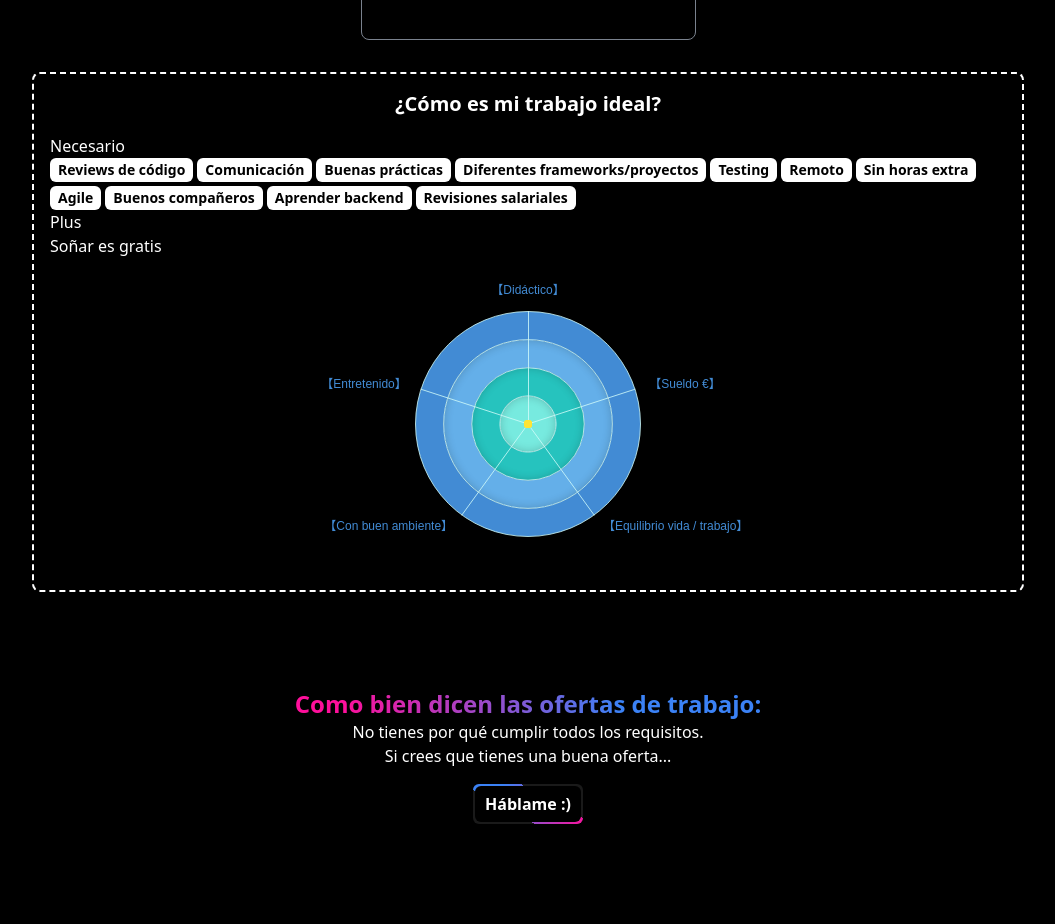
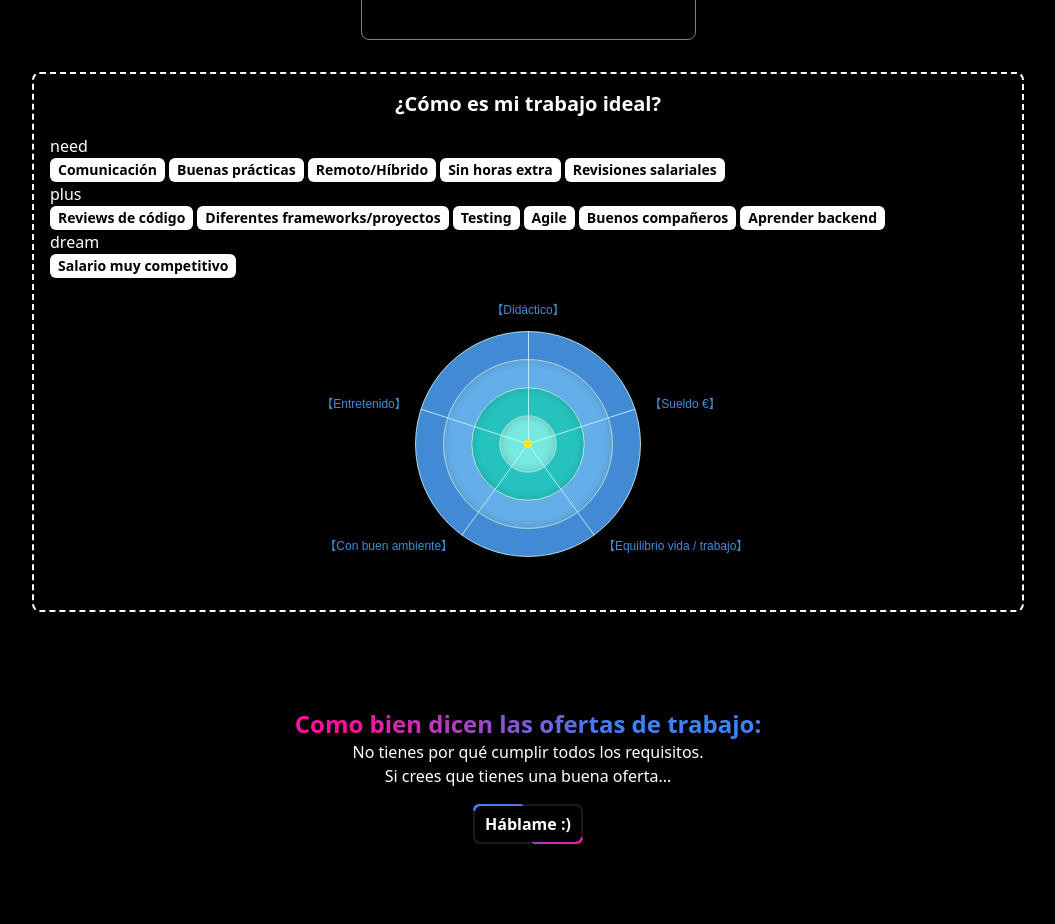
Before and after one commit to Kikemaji/resume, a Next.js app: page / in a window 1280 px wide. Shown: the part 2620-3544 px from the top of the page, without its empty margins (112-1167 px from the left). Built offline with nearby package versions, Linux system fonts and the light colour scheme.

Commit message:
Added types of features

```diff
--- a/src/components/sections/dreamJob/DreamJobSection.tsx
+++ b/src/components/sections/dreamJob/DreamJobSection.tsx
@@ -3,11 +3,12 @@ import { RadarChart } from '@/components/charts/RadarChart';
 import clsx from 'clsx';
 import React, { useState } from 'react';
 import { Feature, SelectedFeatures } from './types';
-import { calculateFeatureValuePerTheme } from './jobUtils';
+import { calculateFeatureValuePerTheme, getFeaturesByType } from './jobUtils';
 import { featuresContent, mainThemes } from './jobContent';
 
 const { maxFeaturesNumber, valuePerTheme } =
   calculateFeatureValuePerTheme(featuresContent);
+
 const positionsArray: Record<string, number> = {};
 mainThemes.forEach((objeto, index) => {
   positionsArray[objeto.keyword] = index;
@@ -23,6 +24,8 @@ const allFeaturesNotActive: SelectedFeatures = featuresContent.reduce(
   },
   {} as SelectedFeatures
 );
+
+const featuresByType = getFeaturesByType(featuresContent);
 
 const DreamJobSection = () => {
   const [selectedFeatures, setSelectedFeatures] =
@@ -65,9 +68,11 @@ const DreamJobSection = () => {
         ¿Cómo es mi trabajo ideal?
       </h2>
       <div>
-        <p>Necesario</p>
+        {Object.entries(featuresByType).map(([type, feature]) => (
+          <div key={type}>
+            <p>{type}</p>
             <div className="flex flex-wrap gap-1 text-sm text-black">
-          {featuresContent.map((feature, index) => (
+              {feature.map((feature, index) => (
                 <StringItem
                   key={index}
                   value={feature}
@@ -76,10 +81,8 @@ const DreamJobSection = () => {
                 />
               ))}
             </div>
-        <p>Plus</p>
-        <div className="flex flex-wrap gap-1 text-sm text-black"></div>
-        <p>Soñar es gratis</p>
-        <div className="flex flex-wrap gap-1 text-sm text-black"></div>
+          </div>
+        ))}
       </div>
       <RadarChart
         indicators={mainThemes}
--- a/src/components/sections/dreamJob/jobContent.ts
+++ b/src/components/sections/dreamJob/jobContent.ts
@@ -8,18 +8,16 @@ export const mainThemes: Theme[] = [
   { name: 'Sueldo €', keyword: 'sueldo' },
 ];
 export const featuresContent: Feature[] = [
-  { name: 'Reviews de código', themes: ['didactico'] },
-  { name: 'Comunicación', themes: ['ambiente', 'entretenido'] },
-  { name: 'Buenas prácticas', themes: ['didactico', 'entretenido'] },
-  {
-    name: 'Diferentes frameworks/proyectos',
-    themes: ['entretenido', 'didactico'],
-  },
-  { name: 'Testing', themes: ['didactico'] },
-  { name: 'Remoto', themes: ['equilibrio'] },
-  { name: 'Sin horas extra', themes: ['equilibrio', 'ambiente'] },
-  { name: 'Agile', themes: ['didactico', 'equilibrio'] },
-  { name: 'Buenos compañeros', themes: ['ambiente', 'entretenido'] },
-  { name: 'Aprender backend', themes: ['didactico', 'entretenido'] },
-  { name: 'Revisiones salariales', themes: ['sueldo', 'equilibrio'] },
+  { name: 'Reviews de código', themes: ['didactico'] , type:'plus'},
+  { name: 'Comunicación', themes: ['ambiente', 'entretenido'] , type:'need'},
+  { name: 'Buenas prácticas', themes: ['didactico', 'entretenido'] , type:'need'},
+  {name: 'Diferentes frameworks/proyectos', themes: ['entretenido', 'didactico'], type:'plus'},
+  { name: 'Testing', themes: ['didactico'] , type:'plus'},
+  { name: 'Remoto/Híbrido', themes: ['equilibrio'] , type:'need'},
+  { name: 'Sin horas extra', themes: ['equilibrio', 'ambiente'] , type:'need'},
+  { name: 'Agile', themes: ['didactico', 'equilibrio'] , type:'plus'},
+  { name: 'Buenos compañeros', themes: ['ambiente', 'entretenido'] , type:'plus'},
+  { name: 'Aprender backend', themes: ['didactico', 'entretenido'] , type:'plus'},
+  { name: 'Revisiones salariales', themes: ['sueldo', 'equilibrio'] , type:'need'},
+  { name: 'Salario muy competitivo', themes: ['sueldo', 'equilibrio'] , type:'dream'},
 ];
--- a/src/components/sections/dreamJob/jobUtils.ts
+++ b/src/components/sections/dreamJob/jobUtils.ts
@@ -1,4 +1,4 @@
-import { Feature } from './types';
+import { Feature, FeatureType } from './types';
 
 const countOccurrences = (features: Feature[]): Record<string, number> => {
   const occurrences: Record<string, number> = {};
@@ -47,3 +47,22 @@ export const calculateFeatureValuePerTheme = (features: Feature[]) => {
   }
   return { maxFeaturesNumber, valuePerTheme };
 };
+
+export const getFeaturesByType = (featuresContent: Feature[]) => {
+  const featuresByType: Record<FeatureType, Feature[]> = {
+    need: [],
+    plus: [],
+    dream: [],
+  };
+
+  featuresContent.forEach((feature) => {
+    if (feature.type === 'need') {
+      featuresByType.need.push(feature);
+    } else if (feature.type === 'plus') {
+      featuresByType.plus.push(feature);
+    } else if (feature.type === 'dream') {
+      featuresByType.dream.push(feature);
+    }
+  });
+  return featuresByType;
+};
--- a/src/components/sections/dreamJob/types.ts
+++ b/src/components/sections/dreamJob/types.ts
@@ -5,9 +5,11 @@ type ThemeType =
   | 'equilibrio'
   | 'sueldo';
 
+export type FeatureType = 'need' | 'plus' | 'dream';
+
 export type Theme = { name: string; keyword: ThemeType };
 
-export type Feature = { name: string; themes: ThemeType[] };
+export type Feature = { name: string; themes: ThemeType[]; type: FeatureType };
 
 export type SelectedFeatures = {
   [key: string]: {
```
Lines whose indentation alone changed are shown as unchanged.
